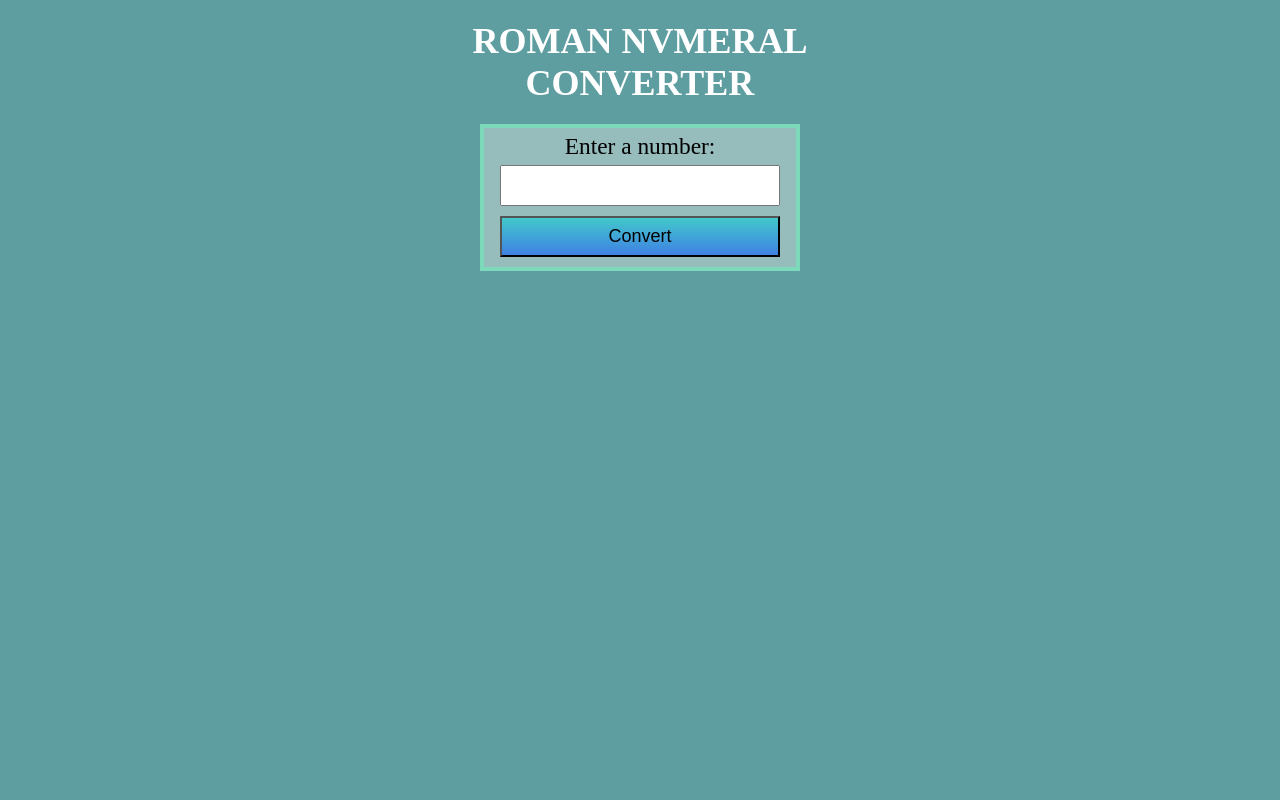
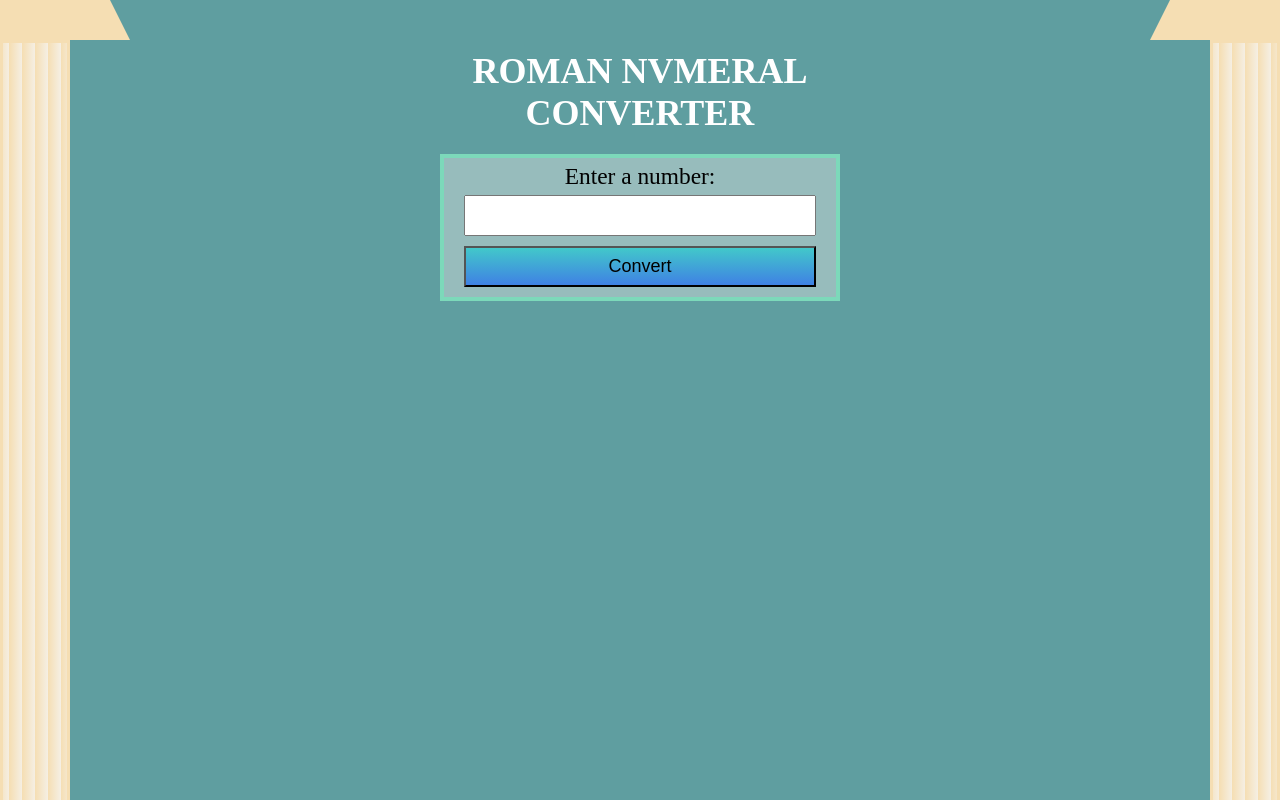
Before and after one commit to skybru/Roman-Nvmeral-Converter, a plain HTML site: page index.html in a window 1280 px wide. Drawn offline with Linux system fonts and the light colour scheme.

Commit message:
added pillars

```diff
--- a/index.html
+++ b/index.html
@@ -7,6 +7,8 @@
         <link rel="stylesheet" href="./styles.css">
     </head>
     <body>
+        <div class="capital" id="capital-1"></div>
+        <div class="capital" id="capital-2"></div>
         <div class="greek-pillar" id="pillar-1"></div>
         <div class="greek-pillar" id="pillar-2"></div>
         <div class="content-container">
--- a/styles.css
+++ b/styles.css
@@ -9,6 +9,7 @@ body {
     font-size: large;
     background-color: cadetblue;
     color: white;
+    overflow: hidden;
 }
 
 .content-container {
@@ -16,8 +17,8 @@ body {
     flex-direction: column;
     align-items: center;
     justify-content: center;
-    max-width: 400px;
-    margin: 20px auto;
+    max-width: 500px;
+    margin: 50px auto;
     text-align: center;
 }
 
@@ -52,7 +53,7 @@ button {
     margin: 10px;
     text-decoration: none;
     cursor: pointer;
-    background-image: linear-gradient(rgb(66, 200, 202), rgb(63, 129, 228));
+    background: linear-gradient(rgb(66, 200, 202), rgb(63, 129, 228));
 }
 .output {
     display: none;
@@ -68,3 +69,70 @@ button {
     color: rgb(0, 0, 0);
     border: 3px solid rgb(241, 73, 54);
 }
+
+.greek-pillar {
+    border: 3px solid wheat;
+    background: repeating-linear-gradient(
+        90deg,
+        wheat 10%,
+        rgb(245, 239, 227) 30%
+    );
+}
+
+.capital {
+    width: 170px;
+    height: 0px;
+    border-left: 20px solid transparent;
+    border-right: 20px solid transparent;
+    border-bottom: 40px solid wheat;
+}
+
+#capital-1 {
+    position: fixed;
+    left: -40px;
+    top: 0px;
+}
+
+#capital-2 {
+    position: fixed;
+    right: -40px;
+    top: 0px;
+}
+
+#pillar-1 {
+    position: fixed;
+    top: 40px;
+    left: 0px;
+    width: 70px;
+    height: 100vh;
+}
+
+#pillar-2 {
+    position: fixed;
+    top: 40px;
+    right: 0px;
+    width: 70px;
+    height: 100vh;
+}
+
+#blockade {
+    max-width: 500px;
+}
+
+@media screen and (max-width: 500px) {
+    #pillar-1 {
+        left: -30px;
+    }
+
+    #pillar-2 {
+        right: -30px;
+    }
+
+    #capital-1 {
+        left: -80px;
+    }
+
+    #capital-2 {
+        right: -80px;
+    }
+}
```
